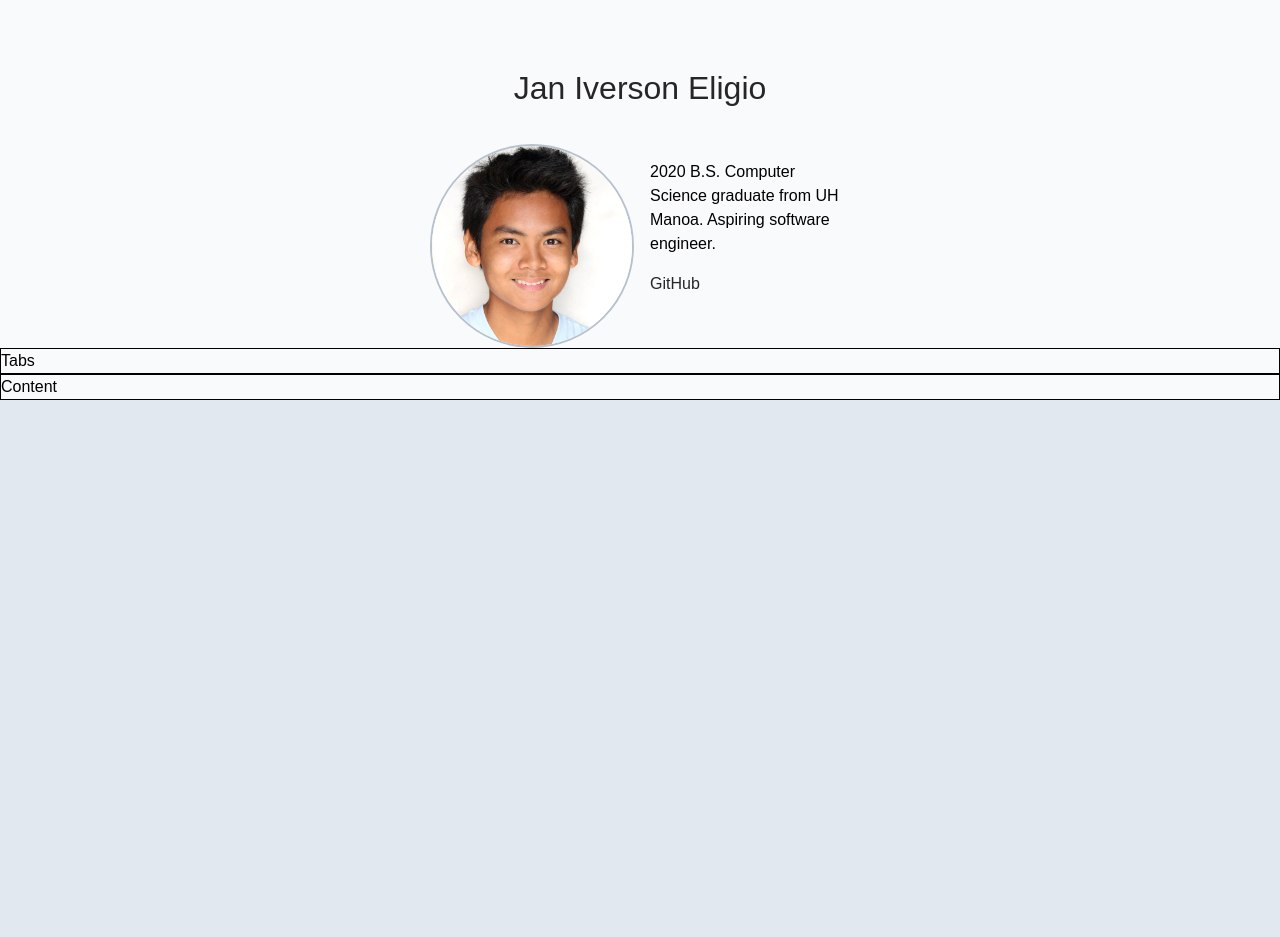
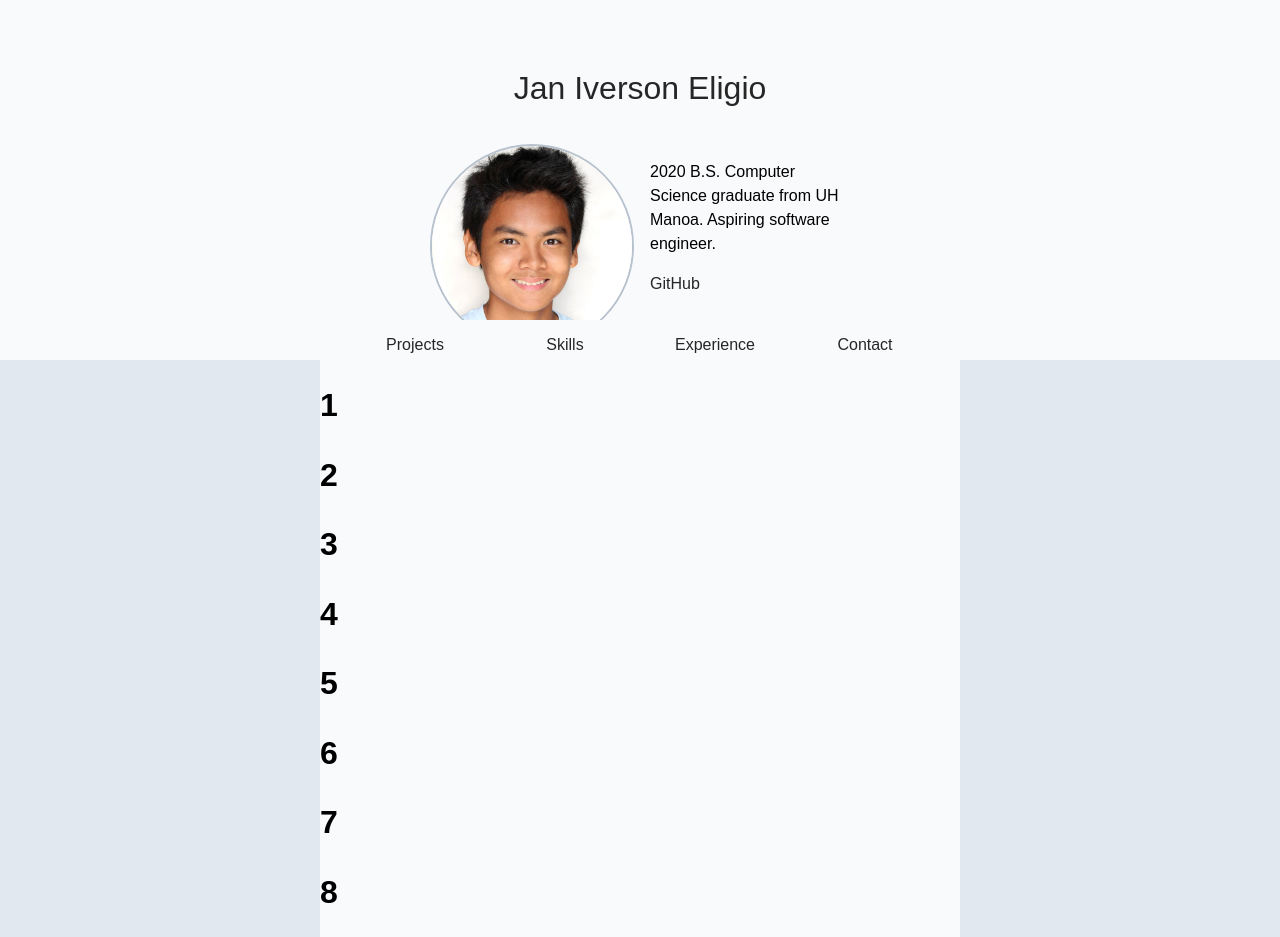
Before and after one commit to janeligio/janeligio, a React (Create React App) app: page / in a window 1280 px wide. Before the commit the page ends 800 px from the top, so only its background shows below. Built offline with nearby package versions, Linux system fonts and the light colour scheme; a web font is replaced by a local one.

Commit message:
Finish basic layout

```diff
--- a/package.json
+++ b/package.json
@@ -3,13 +3,15 @@
   "version": "0.1.0",
   "private": true,
   "dependencies": {
+    "bootstrap": "^4.5.3",
     "lodash": "^4.17.20",
     "react": "^16.8.6",
     "react-dom": "^16.8.6",
     "react-icons": "^3.7.0",
     "react-responsive-carousel": "^3.1.50",
     "react-scripts": "3.0.1",
-    "react-transition-group": "^4.2.2"
+    "react-transition-group": "^4.2.2",
+    "reactstrap": "^8.8.1"
   },
   "scripts": {
     "start": "react-scripts start",
--- a/src/App.css
+++ b/src/App.css
@@ -13,11 +13,12 @@
 }
 
 .App {
-	background: var(--palette-1-4);
+	height: 100vh;
 }
 
 header {
-	/* height: 35vh; */
+	background: var(--palette-1-4);
+	height: 40vh;
 }
 
 header > h1 {
@@ -55,3 +56,66 @@ a {
 a:hover {
 	text-decoration: underline;
 }
+
+
+main {
+	height: calc(100vh - 40vh - 5vh);
+}
+.tabs {
+	background: var(--palette-1-4);
+	display: flex;
+	justify-content: center;
+}
+
+button {
+	width: 150px;
+    display: inline-block;
+    border: none;
+    padding: 1rem 2rem;
+    margin: 0;
+    text-decoration: none;
+    background: var(--palette-1-4);
+    color: var(--palette-1-5);
+    font-family: sans-serif;
+    font-size: 1rem;
+    cursor: pointer;
+    text-align: center;
+    transition: background 250ms ease-in-out,
+                transform 150ms ease;
+    -webkit-appearance: none;
+	-moz-appearance: none;
+	height: 5vh;
+}
+
+button:hover, button:focus {
+    background: var(--palette-1-2);
+}
+
+button:focus {
+    outline: 1px solid #fff;
+    /* outline-offset: -4px; */
+}
+
+button:active {
+    transform: scale(0.99);
+}
+
+.main-content-wrapper {
+	display: flex;
+	justify-content: center;
+}
+.main-content {
+	background: var(--palette-1-4);
+	width: 50%;
+	/* display: flex;
+	justify-content: space-evenly;
+	flex-wrap: wrap;
+	align-content: center; */
+}
+
+.card-project {
+	border: 1px solid black;
+	width: 175px;
+	height: 175px;
+
+}
--- a/src/App.js
+++ b/src/App.js
@@ -1,5 +1,6 @@
 import React from 'react';
 import './App.css';
+import { Container, Row, Col } from 'reactstrap';
 
 /* Sections */
 import Header from './components/Header';
@@ -10,9 +11,9 @@ import Interests from './components/Interests';
 
 import Headshot from './public/janheadshot.jpg';
 
-const border = {border:'1px solid black'};
 
 function App() {
+	let projects = [1,2,3,4,5,6,7,8];
 	return (
 		<div className="App">
 			<header>
@@ -21,16 +22,50 @@ function App() {
 					<img className="headshot" src={Headshot} alt="Jan Iverson Eligio's headshot."/>
 					<div className="header-content-text">
 						<p>2020 B.S. Computer Science graduate from UH Manoa. Aspiring software engineer.</p>
-						<a className="link" href="https://github.com/janeligio">GitHub</a>
+						<a className="link-github" href="https://github.com/janeligio">GitHub</a>
 					</div>
 				</div>
 			</header>
+
+			<nav>
+				<div className="tabs">
+					<Tab name="Projects"/>
+					<Tab name="Skills"/>
+					<Tab name="Experience"/>
+					<Tab name="Contact"/>
+				</div>
+			</nav>
+
 			<main className="main">
-				<div style={border}>Tabs</div>
-				<div style={border}>Content</div>
+				<div className="main-content-wrapper">
+					<div className="main-content">
+						<Container fluid>
+							<Row>
+								{projects.map(p => {
+									return (<ProjectCard val={p}/>);
+								})}
+							</Row>
+						</Container>
+					</div>
+				</div>
 			</main>
 		</div>
 	);
 }
 
+const Tab = props => {
+	return (
+		<button className="tab">
+			{props.name}
+		</button>
+	);
+};
+
+const ProjectCard = props => {
+	return (
+		<Col sm={4}>
+			<h1>{props.val}</h1>
+		</Col>
+	);
+}
 export default App;
```
Also changed, not shown: 1 other file (tests, documents, lock files or other folders).
